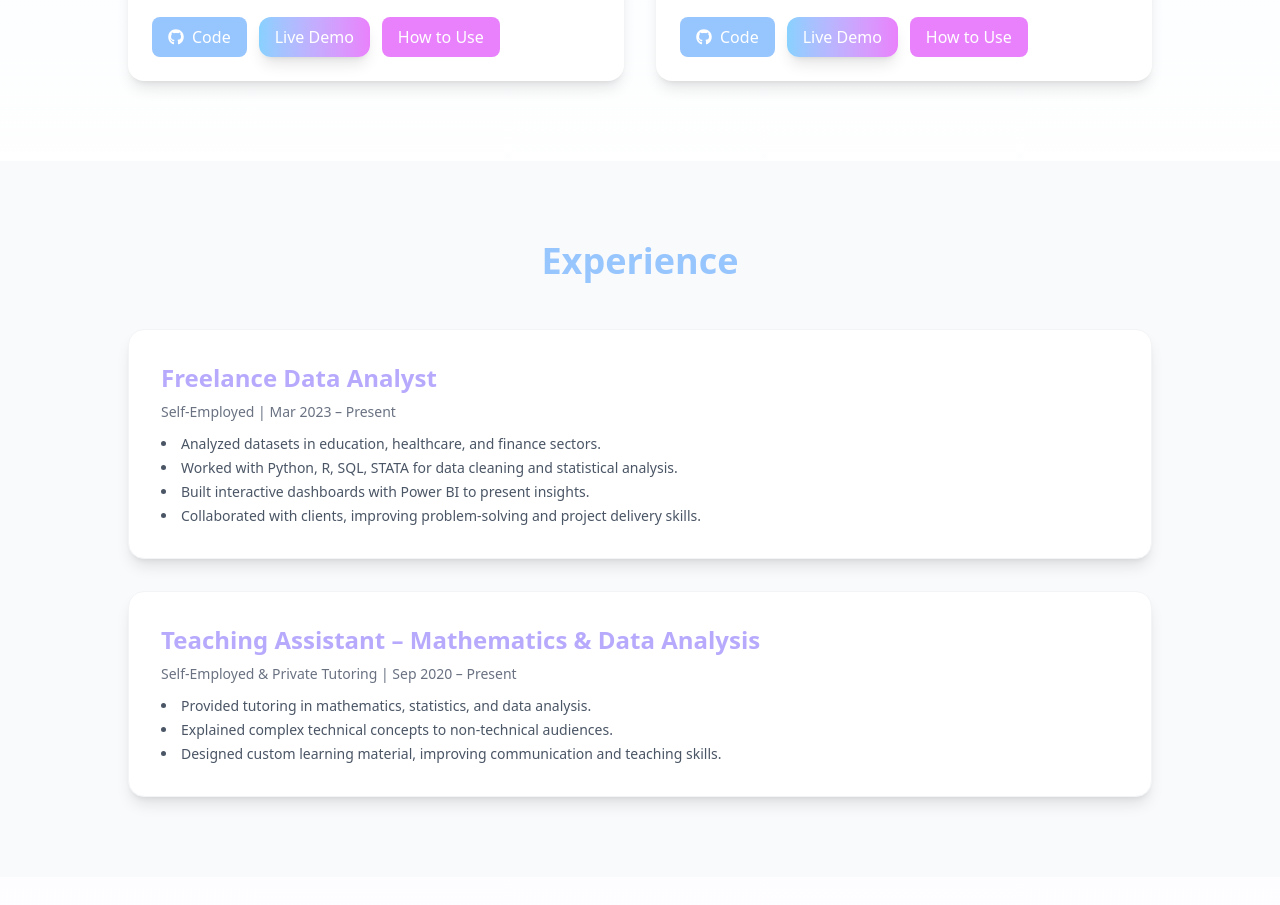
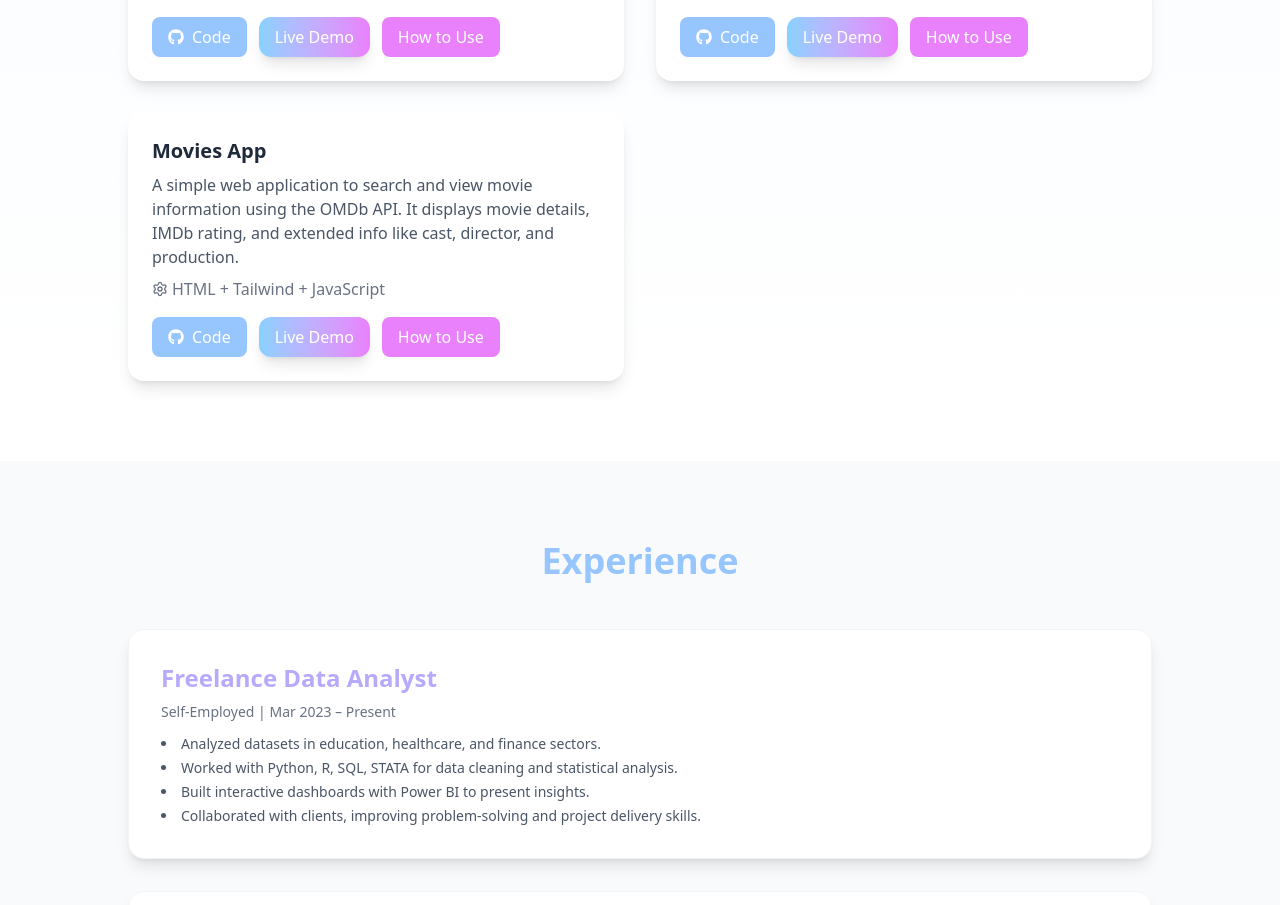
Before and after one commit to Marlesk/marlesk-my-professional-site, a React (Vite) app: page / in a window 1280 px wide. Shown: the part 1947-2852 px from the top of the page. Built offline with nearby package versions, Linux system fonts and the light colour scheme.

Commit message:
add new project

```diff
--- a/src/components/data.ts
+++ b/src/components/data.ts
@@ -92,7 +92,22 @@ export const projects = [
       "  - The player with the lower total score will play first in the next round.",
       "  - If both players have equal total scores, the player who played first in the previous round goes first."
     ]
+  },
+
+  {
+    "title": "Movies App",
+    "description": "A simple web application to search and view movie information using the OMDb API. Ιt displays movie details, IMDb rating, and extended info like cast, director, and production.",
+    "tech": "HTML + Tailwind + JavaScript",
+    "github": "https://github.com/Marlesk/movies-app",
+    "demo": "https://movies-app-kohl-six.vercel.app/",
+    "howToUse": [
+      "✨ Type the title of a movie in the search bar.",
+      "• Wait a moment for the app to fetch the movie details.",
+      "• View the basic information including title, year, runtime, genre, plot, and IMDb rating.",
+      "• Click the 'More' button to reveal extended information like director, cast, production, language, box office, and rating."
+    ]
   }
+
 ]
 
 export const schools = [
```
